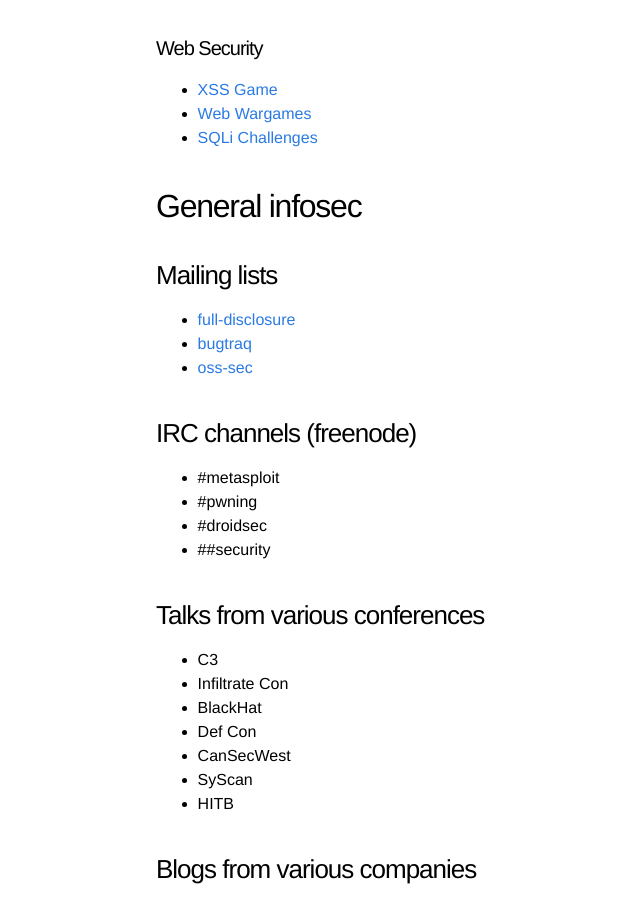
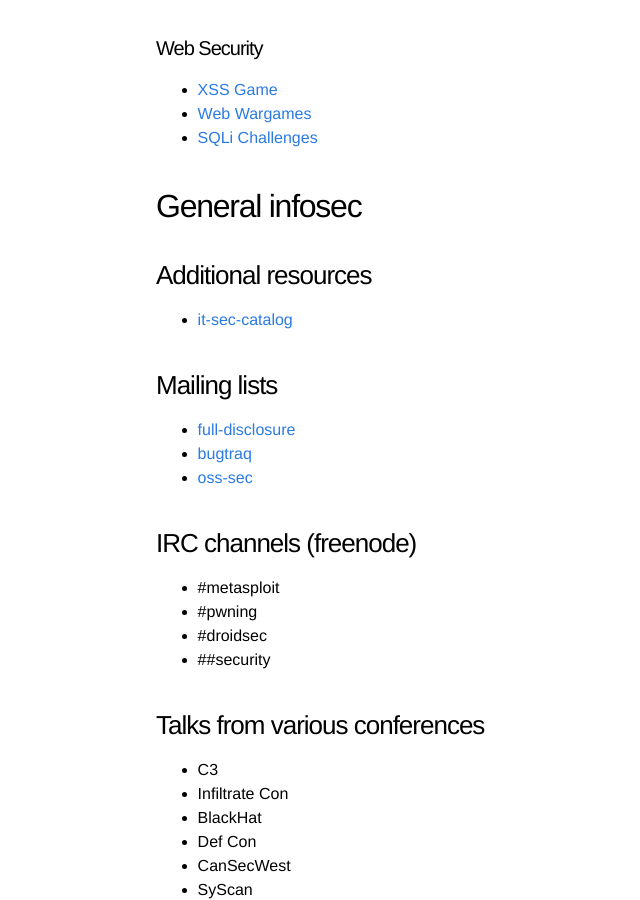
Before and after one commit to kitctf/www, a Jekyll site: the page built from resources.md, in a window 1280 px wide and 900 px high, scrolled down 710 px. Shown: the whole window, without its empty margins (84-724 px from the left). Built offline with Jekyll 4.4.1, drawn with Linux system fonts in a browser that asks for light colours.

Commit message:
added it-sec-list link

```diff
--- a/resources.md
+++ b/resources.md
@@ -36,6 +36,10 @@
 
 
 ## General infosec
+
+### Additional resources
+
+- [it-sec-catalog](https://code.google.com/p/it-sec-catalog/wiki/Exploitation)
 
 ### Mailing lists
 - [full-disclosure](http://seclists.org/fulldisclosure/)
```
